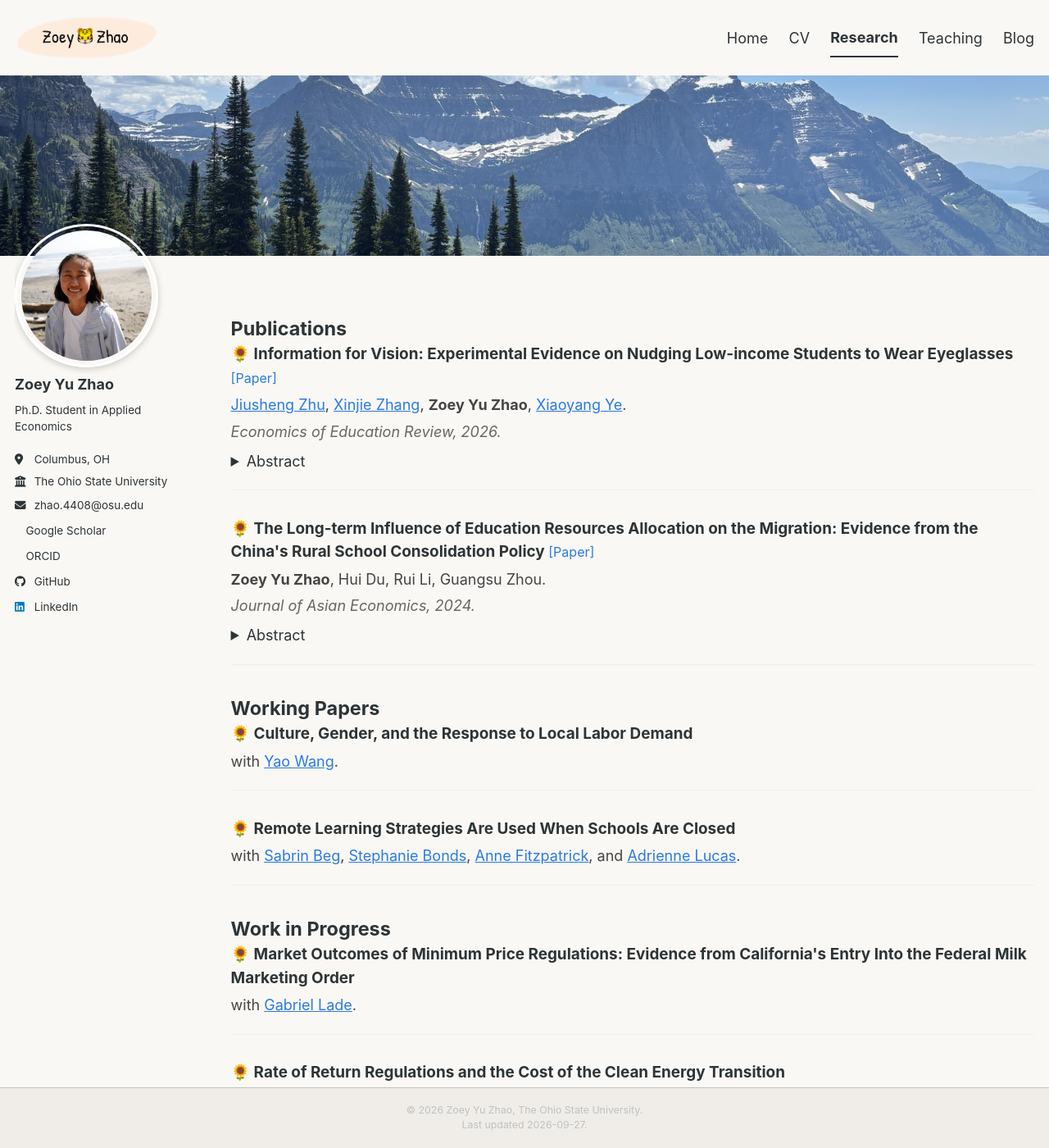
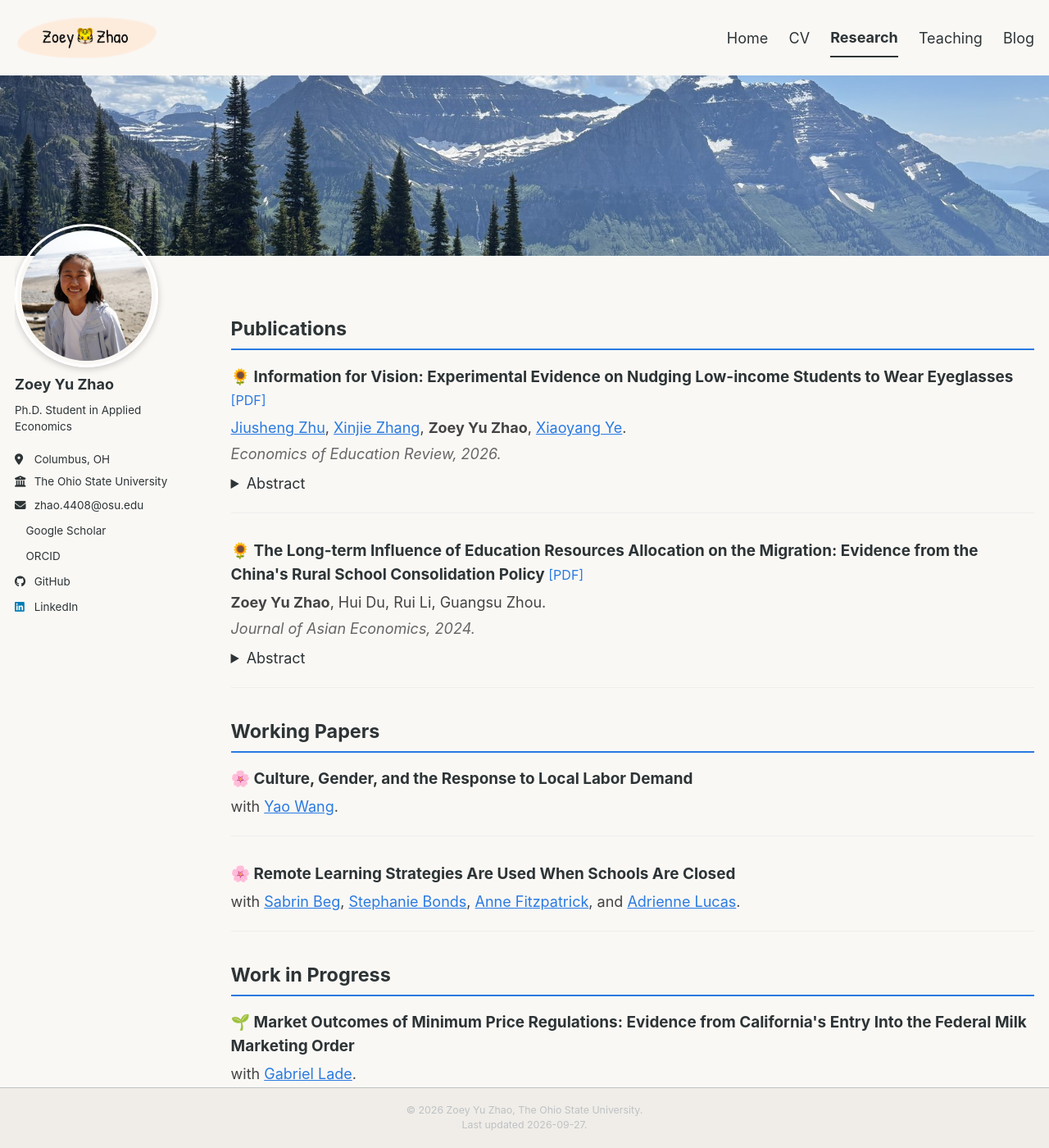
Before and after one commit to zoeyzhao-econ/zoeyzhao-econ.github.io, a Jekyll site: the page built from _pages/research.md, in a window 1280 px wide and 1400 px high. Shown: the whole window at 82% size. Built offline with Jekyll 4.4.1, drawn with Linux system fonts in a browser that asks for light colours; a style sheet for code colours, icons or effects is not loaded; some of the changed text lies outside the part shown.

Commit message:
Growth-themed icons, PDF links, restore section underlines
- Publications: 🌻 (mature flower) with [PDF] links to local files
- Working Papers: 🌸 (blooming flower)
- Work in Progress: 🌱 (seedling)
- Restore border-bottom on all section headings

Co-Authored-By: Claude Opus 4.6 <noreply@anthropic.com>

```diff
--- a/_pages/research.md
+++ b/_pages/research.md
@@ -78,19 +78,19 @@ author_profile: true
   font-weight: bold;
   color: #2d3436;
   margin-top: 1.5em;
+  margin-bottom: 0.8em;
+  padding-bottom: 0.3em;
+  border-bottom: 2px solid #2a7ae2;
 }
 .section-heading:first-child {
   margin-top: 0;
-  margin-bottom: 0.8em;
-  padding-bottom: 0.3em;
-  border-bottom: 2px solid #2a7ae2;
 }
 </style>
 
 <div class="section-heading">Publications</div>
 
 <div class="paper">
-      <div class="paper-title">🌻 Information for Vision: Experimental Evidence on Nudging Low-income Students to Wear Eyeglasses <a href="https://www.sciencedirect.com/science/article/pii/S0272775726000774" target="_blank" style="font-size:0.85em; font-weight:normal; color:#2a7ae2;">[Paper]</a></div>
+      <div class="paper-title">🌻 Information for Vision: Experimental Evidence on Nudging Low-income Students to Wear Eyeglasses <a href="/files/papers/eyeglasses.pdf" target="_blank" style="font-size:0.85em; font-weight:normal; color:#2a7ae2;">[PDF]</a></div>
       <div class="paper-authors"><a href="https://sites.google.com/view/jiushengzhu">Jiusheng Zhu</a>, <a href="https://sites.google.com/view/andyxinjiezhang">Xinjie Zhang</a>, <strong>Zoey Yu Zhao</strong>, <a href="https://xiaoyangye.github.io/">Xiaoyang Ye</a>.</div>
       <div class="paper-venue">Economics of Education Review, 2026.</div>
   <details style="margin-top: 0.5em;">
@@ -102,7 +102,7 @@ author_profile: true
 </div>
 
 <div class="paper">
-      <div class="paper-title">🌻 The Long-term Influence of Education Resources Allocation on the Migration: Evidence from the China's Rural School Consolidation Policy <a href="https://www.sciencedirect.com/science/article/pii/S1049007824000058" target="_blank" style="font-size:0.85em; font-weight:normal; color:#2a7ae2;">[Paper]</a></div>
+      <div class="paper-title">🌻 The Long-term Influence of Education Resources Allocation on the Migration: Evidence from the China's Rural School Consolidation Policy <a href="/files/papers/school_consolidation.pdf" target="_blank" style="font-size:0.85em; font-weight:normal; color:#2a7ae2;">[PDF]</a></div>
       <div class="paper-authors"><strong>Zoey Yu Zhao</strong>, Hui Du, Rui Li, Guangsu Zhou.</div>
       <div class="paper-venue">Journal of Asian Economics, 2024.</div>
   <details style="margin-top: 0.5em;">
@@ -116,34 +116,34 @@ author_profile: true
 <div class="section-heading">Working Papers</div>
 
 <div class="paper">
-  <div class="paper-title">🌻 Culture, Gender, and the Response to Local Labor Demand</div>
+  <div class="paper-title">🌸 Culture, Gender, and the Response to Local Labor Demand</div>
   <div class="paper-authors">with <a href="https://www.yaowang.info/">Yao Wang</a>.</div>
 </div>
 
 <div class="paper">
-  <div class="paper-title">🌻 Remote Learning Strategies Are Used When Schools Are Closed</div>
+  <div class="paper-title">🌸 Remote Learning Strategies Are Used When Schools Are Closed</div>
   <div class="paper-authors">with <a href="https://sabrinbeg.com/">Sabrin Beg</a>, <a href="https://stephaniebonds.com/">Stephanie Bonds</a>, <a href="https://u.osu.edu/fitzpatrick.110/">Anne Fitzpatrick</a>, and <a href="https://lerner.udel.edu/faculty-staff-directory/adrienne-lucas/">Adrienne Lucas</a>.</div>
 </div>
 
 <div class="section-heading">Work in Progress</div>
 
 <div class="paper">
-  <div class="paper-title">🌻 Market Outcomes of Minimum Price Regulations: Evidence from California's Entry Into the Federal Milk Marketing Order</div>
+  <div class="paper-title">🌱 Market Outcomes of Minimum Price Regulations: Evidence from California's Entry Into the Federal Milk Marketing Order</div>
   <div class="paper-authors">with <a href="https://gabe-lade.github.io/">Gabriel Lade</a>.</div>
 </div>
 
 <div class="paper">
-  <div class="paper-title">🌻 Rate of Return Regulations and the Cost of the Clean Energy Transition</div>
+  <div class="paper-title">🌱 Rate of Return Regulations and the Cost of the Clean Energy Transition</div>
   <div class="paper-authors">with <a href="https://gabe-lade.github.io/">Gabriel Lade</a>, Michael Nguyen, and Sariya Stowers.</div>
 </div>
 
 <div class="paper">
-  <div class="paper-title">🌻 Pass-Through of Biofuel Demand to the Soybean Farm Gate</div>
+  <div class="paper-title">🌱 Pass-Through of Biofuel Demand to the Soybean Farm Gate</div>
   <div class="paper-authors">with <a href="https://gabe-lade.github.io/">Gabriel Lade</a> and <a href="https://sites.google.com/view/seungkilee/home">Seungki Lee</a>.</div>
 </div>
 
 <div class="paper">
-  <div class="paper-title">🌻 Demystifying College Costs Through Behavioral Nudges: Experimental Evidence from China</div>
+  <div class="paper-title">🌱 Demystifying College Costs Through Behavioral Nudges: Experimental Evidence from China</div>
   <div class="paper-authors">with <a href="https://xiaoyangye.github.io/">Xiaoyang Ye</a>, Qiuxiang Wu, and <a href="https://marsal.umich.edu/directory/faculty-staff/stephen-l-desjardins">Stephen DesJardins</a>.</div>
   <div style="margin-top: 0.3em; font-size: 0.9em; color: #666;">RCT ID: AEARCTR-0012304</div>
 </div>
```
